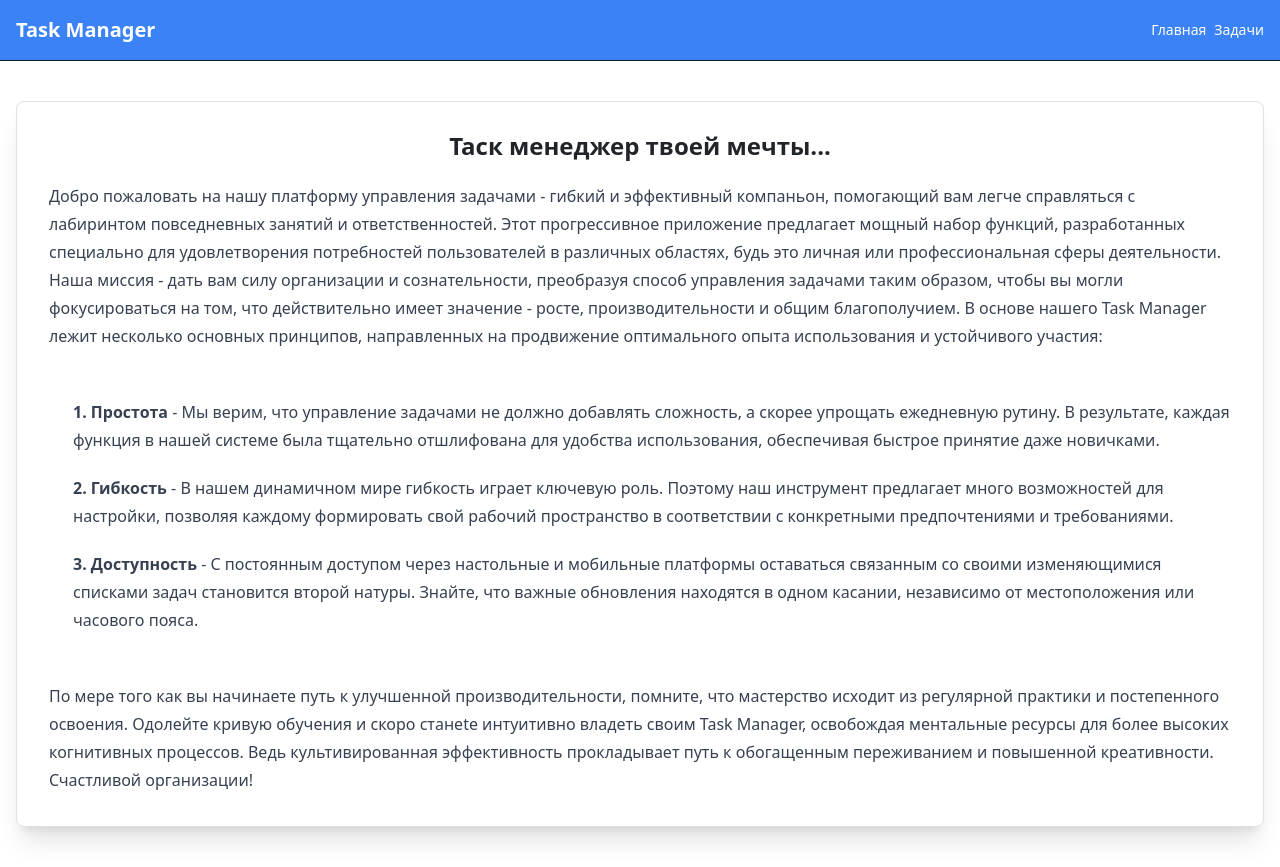
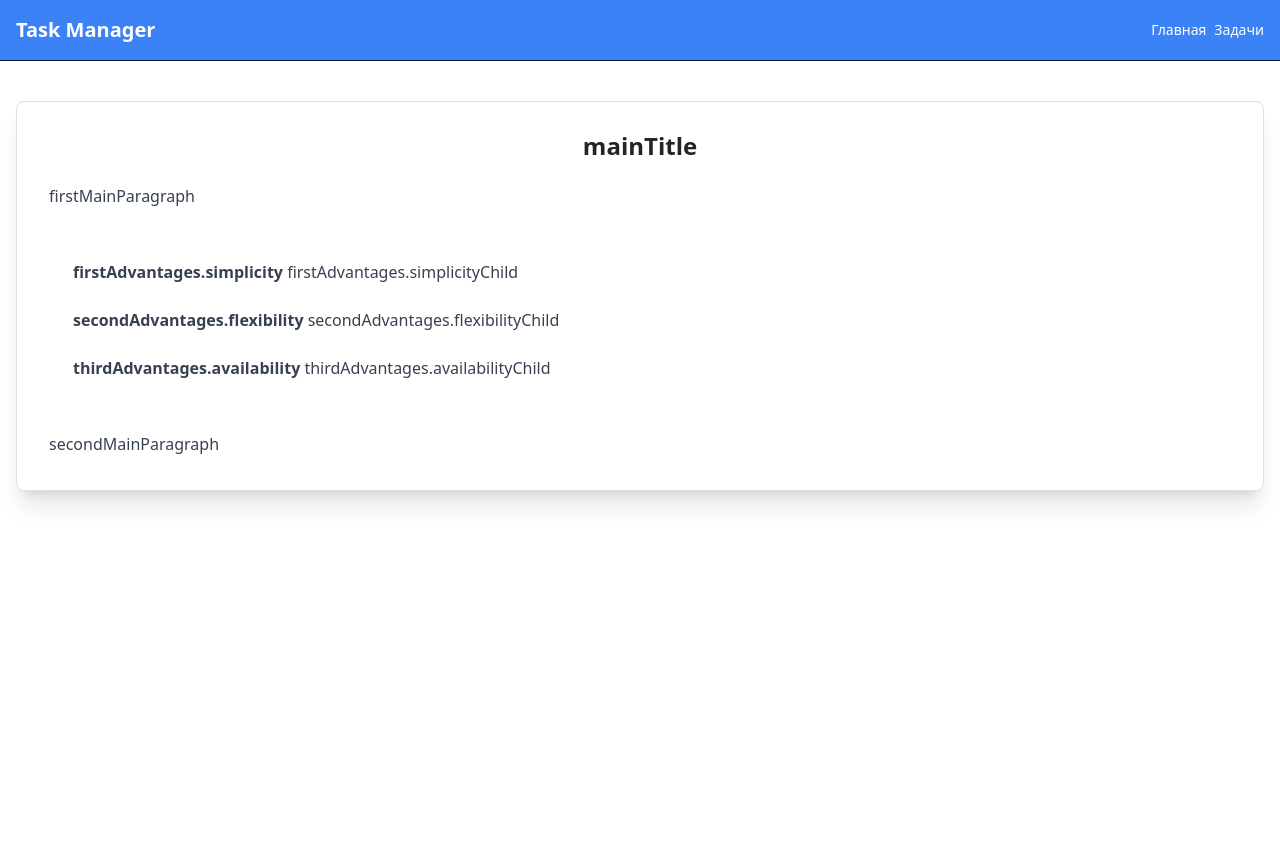
Before and after one commit to Horizonnns/vue-task-manager, a Vue app: page / in a window 1280 px wide. After the commit the page ends 800 px from the top, so only its background shows below. Built offline with nearby package versions, Linux system fonts and the light colour scheme.

Commit message:
Added localization for the main page

```diff
--- a/src/pages/MainPage.vue
+++ b/src/pages/MainPage.vue
@@ -1,59 +1,37 @@
 <template>
 	<main class="bg-white border shadow-xl rounded-lg space-y-6 p-8 my-10">
 		<h2 class="text-center text-2xl font-bold leading-6">
-			Таск менеджер твоей мечты...
+			{{ $t('mainTitle') }}
 		</h2>
 
 		<div class="max-w-full prose space-y-12">
 			<p>
-				Добро пожаловать на нашу платформу управления задачами - гибкий и
-				эффективный компаньон, помогающий вам легче справляться с лабиринтом
-				повседневных занятий и ответственностей. Этот прогрессивное приложение
-				предлагает мощный набор функций, разработанных специально для
-				удовлетворения потребностей пользователей в различных областях, будь это
-				личная или профессиональная сферы деятельности. Наша миссия - дать вам
-				силу организации и сознательности, преобразуя способ управления задачами
-				таким образом, чтобы вы могли фокусироваться на том, что действительно
-				имеет значение - росте, производительности и общим благополучием. В
-				основе нашего Task Manager лежит несколько основных принципов,
-				направленных на продвижение оптимального опыта использования и
-				устойчивого участия:
+				{{ $t('firstMainParagraph') }}
 			</p>
 
 			<div class="pl-6">
 				<p>
-					<span class="font-bold">1. Простота</span> - Мы верим, что управление
-					задачами не должно добавлять сложность, а скорее упрощать ежедневную
-					рутину. В результате, каждая функция в нашей системе была тщательно
-					отшлифована для удобства использования, обеспечивая быстрое принятие
-					даже новичками.
+					<span class="font-bold">{{ $t('firstAdvantages.simplicity') }}</span>
+					{{ $t('firstAdvantages.simplicityChild') }}
 				</p>
 
 				<p>
-					<span class="font-bold">2. Гибкость</span>
-					- В нашем динамичном мире гибкость играет ключевую роль. Поэтому наш
-					инструмент предлагает много возможностей для настройки, позволяя
-					каждому формировать свой рабочий пространство в соответствии с
-					конкретными предпочтениями и требованиями.
+					<span class="font-bold">{{
+						$t('secondAdvantages.flexibility')
+					}}</span>
+					{{ $t('secondAdvantages.flexibilityChild') }}
 				</p>
 
 				<p>
-					<span class="font-bold">3. Доступность</span> - С постоянным доступом
-					через настольные и мобильные платформы оставаться связанным со своими
-					изменяющимися списками задач становится второй натуры. Знайте, что
-					важные обновления находятся в одном касании, независимо от
-					местоположения или часового пояса.
+					<span class="font-bold">{{
+						$t('thirdAdvantages.availability')
+					}}</span>
+					{{ $t('thirdAdvantages.availabilityChild') }}
 				</p>
 			</div>
 
 			<p>
-				По мере того как вы начинаете путь к улучшенной производительности,
-				помните, что мастерство исходит из регулярной практики и постепенного
-				освоения. Одолейте кривую обучения и скоро станеte интуитивно владеть
-				своим Task Manager, освобождая ментальные ресурсы для более высоких
-				когнитивных процессов. Ведь культивированная эффективность прокладывает
-				путь к обогащенным переживанием и повышенной креативности. Счастливой
-				организации!
+				{{ $t('secondMainParagraph') }}
 			</p>
 		</div>
 	</main>
```
